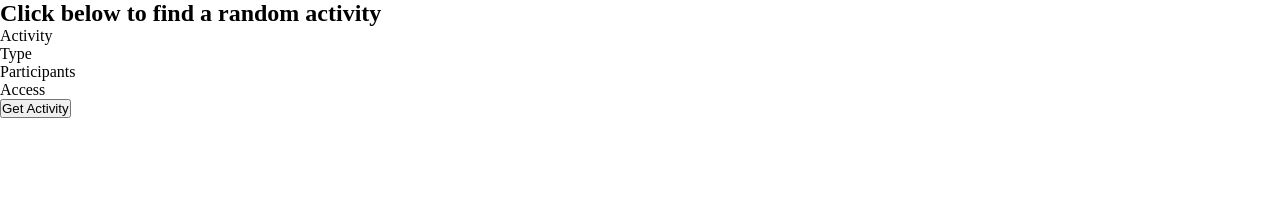
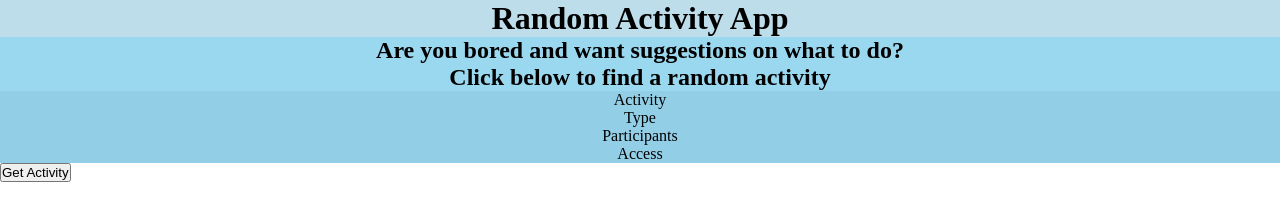
Before and after one commit to nataliemajadixon/activityfinderapp, a plain HTML site: page index.html in a window 1280 px wide. Drawn offline with Linux system fonts and the light colour scheme.

Commit message:
updated css

```diff
--- a/index.html
+++ b/index.html
@@ -8,7 +8,9 @@
     <title>Document</title>
 </head>
 <body>
-    <h2>Click below to find a random activity</h2>
+    <h1 class="top">Random Activity App</h1>
+    <h2 class="toptext">Are you bored and want suggestions on what to do?</h2>
+    <h2 class="toptext">Click below to find a random activity</h2>
 
     <div class="box">
         <p>Activity</p>
--- a/style.css
+++ b/style.css
@@ -1,5 +1,31 @@
 *{
     padding: 0;
     margin: 0;
+}
+
+.top {
+    display: flex;
+    background-color: rgb(189, 221, 234);
+    justify-content: center;
+    align-items: center;
+}
+
+.toptext {
+    display: flex;
+    background-color: rgb(154, 216, 240);
+    justify-content: center;
+    align-items: center;
+}
+
+
+.box {
+    display: flex;
+    flex-direction: column;
+    background-color: rgb(146, 206, 230);
+    justify-content: center;
+    min-width: 800px;
+    top:40%;
+    left:50%;
+    align-items: center;
 
 }
```
